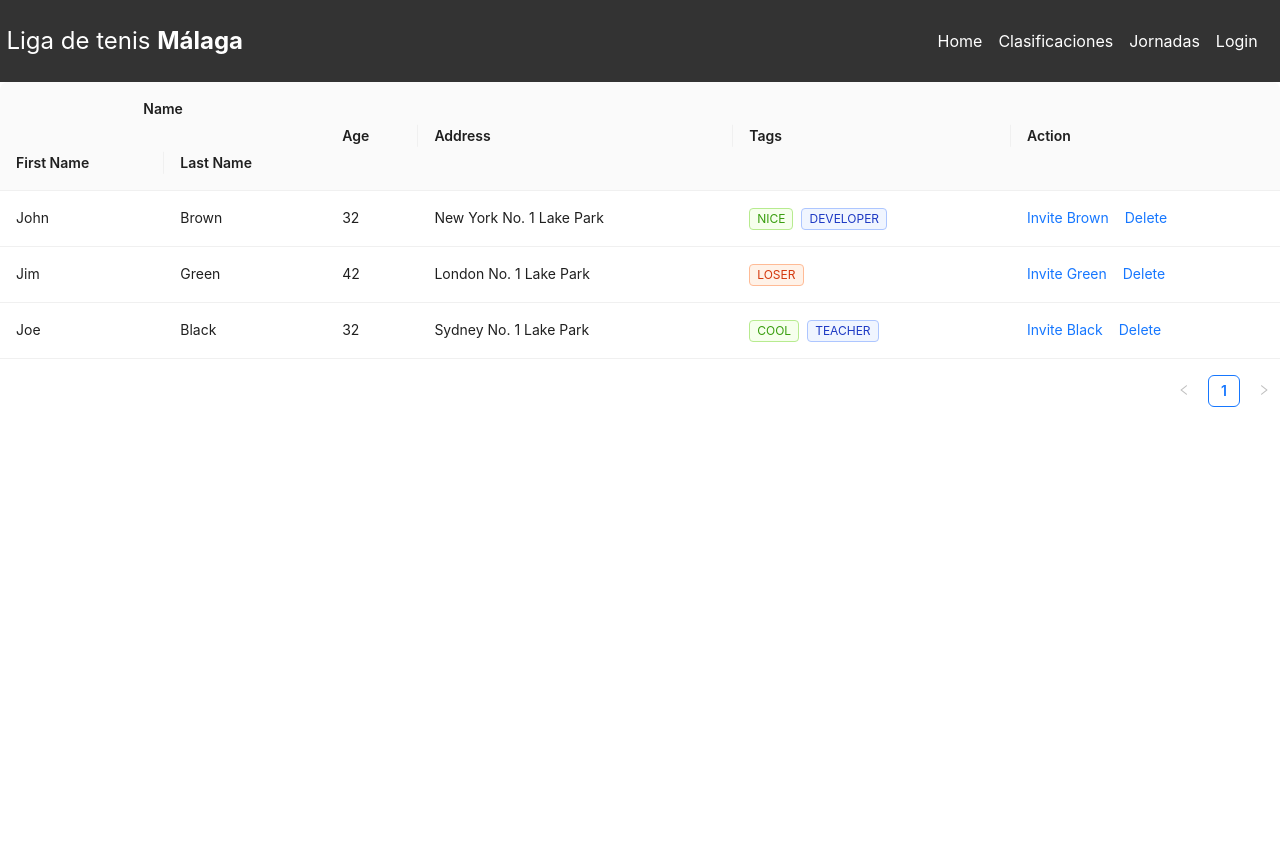
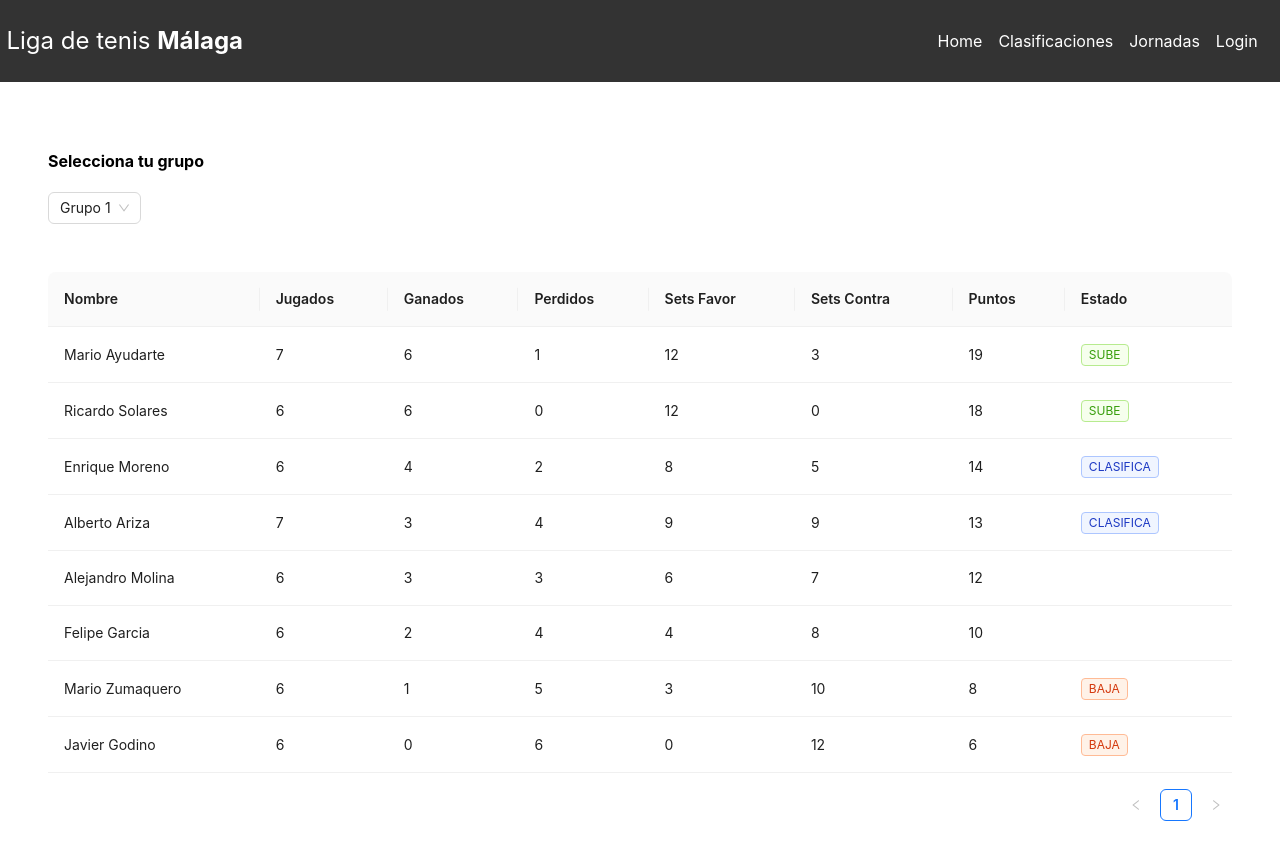
Before and after one commit to javigoas/poc, a React (Create React App) app: page /clasif in a window 1280 px wide. Shown: the top 860 px of the page. Before the commit the page ends 800 px from the top, so only its background shows below. Built offline with nearby package versions, Linux system fonts and the light colour scheme.

Commit message:
clasif ready

```diff
--- a/src/App.js
+++ b/src/App.js
@@ -1,4 +1,4 @@
-import React from 'react';
+import React, {useState} from 'react';
 import './App.css';
 import { BrowserRouter as Router, Route, Routes } from 'react-router-dom';
 import Navbar from './components/Navbar';
@@ -9,18 +9,21 @@ import LoginModal from './components/LoginModal';
 import styled from 'styled-components';
 
 function App() {
+  const [isClicked, setIsClicked] = useState(false);
 
+  const handleBurguerClick = () => {
+    setIsClicked(!isClicked);
+  };
 
-
-  return (
+ return (
     <Router>
       <StyledWrapper>
         <Navbar />
         <Routes>
-          <Route path="/" element={<Home/>} />
-          <Route path="/clasif" element={<Clasificaciones/>} />
-          <Route path="/jornadas" element={<Jornadas/>} />
-          <Route path="/login-modal" element={<LoginModal/>} />
+          <Route path="/" element={<Home clicked={isClicked}/>} />
+          <Route path="/clasif" element={<Clasificaciones clicked={isClicked}/>} />
+          <Route path="/jornadas" element={<Jornadas clicked={isClicked}/>} />
+          <Route path="/login-modal" element={<LoginModal clicked={isClicked}/>} />
         </Routes>
       </StyledWrapper>
     </Router>
--- a/src/components/BurguerButton.jsx
+++ b/src/components/BurguerButton.jsx
@@ -18,7 +18,7 @@ function BurguerButton(props) {
 export default BurguerButton
 
 const Burguer = styled.div`
-z-index: 5;
+z-index: -1;
   /* nav-icon-5 */
 .nav-icon-5{
   width: 35px;
--- a/src/components/Clasificaciones.jsx
+++ b/src/components/Clasificaciones.jsx
@@ -1,74 +1,330 @@
-import React, { Component } from 'react'
+import React, { useState } from 'react'
 import FlagContext from '../contexts/FlagContext';
 import styled from 'styled-components';
-import { Space, Table, Tag } from 'antd';
+import { Space, Table, Tag, Select } from 'antd';
+import { DownOutlined } from '@ant-design/icons';
 
-const containerDiv = styled.div`
-  z-index: 0
-`
-const { Column, ColumnGroup } = Table;
+const { Column } = Table;
 
-interface DataType {
-  key: React.Key;
-  firstName: string;
-  lastName: string;
-  age: number;
-  address: string;
-  tags: string[];
-}
+const dataClasif = [
+        {
+          grupo: 1,
+          nombre: "Mario Ayudarte",
+          partidosJugados: 7,
+          partidosGanados: 6,
+          partidosPerdidos: 1,
+          setsAFavor: 12,
+          setsEnContra: 3,
+          puntos: 19,
+          tags: ['sube']
+        },{
+          grupo: 1,
+          nombre: "Ricardo Solares",
+          partidosJugados: 6,
+          partidosGanados: 6,
+          partidosPerdidos: 0,
+          setsAFavor: 12,
+          setsEnContra: 0,
+          puntos: 18,
+          tags: ['sube']
+        },{
+          grupo: 1,
+          nombre: "Enrique Moreno",
+          partidosJugados: 6,
+          partidosGanados: 4,
+          partidosPerdidos: 2,
+          setsAFavor: 8,
+          setsEnContra: 5,
+          puntos: 14,
+          tags: ['clasifica']
+        },
+        {
+          grupo: 1,
+          nombre: "Alberto Ariza",
+          partidosJugados: 7,
+          partidosGanados: 3,
+          partidosPerdidos: 4,
+          setsAFavor: 9,
+          setsEnContra: 9,
+          puntos: 13,
+          tags: ['clasifica']
+        },
+        {
+          grupo: 1,
+          nombre: "Alejandro Molina",
+          partidosJugados: 6,
+          partidosGanados: 3,
+          partidosPerdidos: 3,
+          setsAFavor: 6,
+          setsEnContra: 7,
+          puntos: 12,
+          tags: []
+        },
+        {
+          grupo: 1,
+          nombre: "Felipe Garcia",
+          partidosJugados: 6,
+          partidosGanados: 2,
+          partidosPerdidos: 4,
+          setsAFavor: 4,
+          setsEnContra: 8,
+          puntos: 10,
+          tags: []
+        },
+        {
+          grupo: 1,
+          nombre: "Mario Zumaquero",
+          partidosJugados: 6,
+          partidosGanados: 1,
+          partidosPerdidos: 5,
+          setsAFavor: 3,
+          setsEnContra: 10,
+          puntos: 8,
+          tags: ['baja']
+        },
+        {
+          grupo: 1,
+          nombre: "Javier Godino",
+          partidosJugados: 6,
+          partidosGanados: 0,
+          partidosPerdidos: 6,
+          setsAFavor: 0,
+          setsEnContra: 12,
+          puntos: 6,
+          tags: ['baja']
+        },{
+          grupo: 2,
+          nombre: "Pedro Caro",
+          partidosJugados: 7,
+          partidosGanados: 6,
+          partidosPerdidos: 1,
+          setsAFavor: 12,
+          setsEnContra: 3,
+          puntos: 19,
+          tags: ['sube']
+        },{
+          grupo: 2,
+          nombre: "Jose Gomez",
+          partidosJugados: 6,
+          partidosGanados: 6,
+          partidosPerdidos: 0,
+          setsAFavor: 12,
+          setsEnContra: 0,
+          puntos: 18,
+          tags: ['sube']
+        },{
+          grupo: 2,
+          nombre: "Tete Moreno",
+          partidosJugados: 6,
+          partidosGanados: 4,
+          partidosPerdidos: 2,
+          setsAFavor: 8,
+          setsEnContra: 5,
+          puntos: 14,
+          tags: ['clasifica']
+        },
+        {
+          grupo: 2,
+          nombre: "Luca Modric",
+          partidosJugados: 7,
+          partidosGanados: 3,
+          partidosPerdidos: 4,
+          setsAFavor: 9,
+          setsEnContra: 9,
+          puntos: 13,
+          tags: ['clasifica']
+        },
+        {
+          grupo: 2,
+          nombre: "Arda Guller",
+          partidosJugados: 6,
+          partidosGanados: 3,
+          partidosPerdidos: 3,
+          setsAFavor: 6,
+          setsEnContra: 7,
+          puntos: 12,
+          tags: []
+        },
+        {
+          grupo: 2,
+          nombre: "Fernando Caro",
+          partidosJugados: 6,
+          partidosGanados: 2,
+          partidosPerdidos: 4,
+          setsAFavor: 4,
+          setsEnContra: 8,
+          puntos: 10,
+          tags: []
+        },
+        {
+          grupo: 2,
+          nombre: "Manu Prieto",
+          partidosJugados: 6,
+          partidosGanados: 1,
+          partidosPerdidos: 5,
+          setsAFavor: 3,
+          setsEnContra: 10,
+          puntos: 8,
+          tags: ['baja']
+        },
+        {
+          grupo: 2,
+          nombre: "Jose San",
+          partidosJugados: 6,
+          partidosGanados: 0,
+          partidosPerdidos: 6,
+          setsAFavor: 0,
+          setsEnContra: 12,
+          puntos: 6,
+          tags: ['baja']
+        },{
+          grupo: 3,
+          nombre: "Take Kubo",
+          partidosJugados: 7,
+          partidosGanados: 6,
+          partidosPerdidos: 1,
+          setsAFavor: 12,
+          setsEnContra: 3,
+          puntos: 19,
+          tags: ['sube']
+        },{
+          grupo: 3,
+          nombre: "Pepe Martin",
+          partidosJugados: 6,
+          partidosGanados: 6,
+          partidosPerdidos: 0,
+          setsAFavor: 12,
+          setsEnContra: 0,
+          puntos: 18,
+          tags: ['sube']
+        },{
+          grupo: 3,
+          nombre: "Fran Moreno",
+          partidosJugados: 6,
+          partidosGanados: 4,
+          partidosPerdidos: 2,
+          setsAFavor: 8,
+          setsEnContra: 5,
+          puntos: 14,
+          tags: ['clasifica']
+        },
+        {
+          grupo: 3,
+          nombre: "Luis Cruz",
+          partidosJugados: 7,
+          partidosGanados: 3,
+          partidosPerdidos: 4,
+          setsAFavor: 9,
+          setsEnContra: 9,
+          puntos: 13,
+          tags: ['clasifica']
+        },
+        {
+          grupo: 3,
+          nombre: "Miguel Cervantes",
+          partidosJugados: 6,
+          partidosGanados: 3,
+          partidosPerdidos: 3,
+          setsAFavor: 6,
+          setsEnContra: 7,
+          puntos: 12,
+          tags: []
+        },
+        {
+          grupo: 3,
+          nombre: "Felipe Sesto",
+          partidosJugados: 6,
+          partidosGanados: 2,
+          partidosPerdidos: 4,
+          setsAFavor: 4,
+          setsEnContra: 8,
+          puntos: 10,
+          tags: []
+        },
+        {
+          grupo: 3,
+          nombre: "Camilo Cuarto",
+          partidosJugados: 6,
+          partidosGanados: 1,
+          partidosPerdidos: 5,
+          setsAFavor: 3,
+          setsEnContra: 10,
+          puntos: 8,
+          tags: ['baja']
+        },
+        {
+          grupo: 3,
+          nombre: "Tomas Contreras",
+          partidosJugados: 6,
+          partidosGanados: 0,
+          partidosPerdidos: 6,
+          setsAFavor: 0,
+          setsEnContra: 12,
+          puntos: 6,
+          tags: ['baja']
+        }
 
-const data: DataType[] = [
-  {
-    key: '1',
-    firstName: 'John',
-    lastName: 'Brown',
-    age: 32,
-    address: 'New York No. 1 Lake Park',
-    tags: ['nice', 'developer'],
-  },
-  {
-    key: '2',
-    firstName: 'Jim',
-    lastName: 'Green',
-    age: 42,
-    address: 'London No. 1 Lake Park',
-    tags: ['loser'],
-  },
-  {
-    key: '3',
-    firstName: 'Joe',
-    lastName: 'Black',
-    age: 32,
-    address: 'Sydney No. 1 Lake Park',
-    tags: ['cool', 'teacher'],
-  },
-];
+    ]
+
+const Clasificaciones = () => {
+  const [selectedLiga, setSelectedLiga] = useState(1);
+
+  const labelRender = (props) => {
+    const { label, value } = props;
+    if (label) {
+      const valorNumerico = parseInt(value.split(" ")[1]);
+      setSelectedLiga(valorNumerico);
+      return value;
+    }
+    return <span>Selecciona tu liga</span>;
+  };
 
 
-export class Clasificaciones extends Component {
-  static propTypes = {}
 
-  render() {
-    const userLoged = FlagContext;
-    console.log("UserLogged", userLoged)
+const uniqueGroups = [...new Set(dataClasif.map(item => item.grupo))]
+
+const options = uniqueGroups.map((value, index) => ({
+  label: `Grupo ${index + 1}`,
+  value: `Grupo ${index + 1}`,
+}));
+
+const jsonObject = JSON.stringify(options);
+
+  const userLoged = FlagContext;
+  console.log("UserLogged", userLoged)
     return (
-      <containerDiv>
-        <Table dataSource={data}>
-          <ColumnGroup title="Name">
-            <Column title="First Name" dataIndex="firstName" key="firstName" />
-            <Column title="Last Name" dataIndex="lastName" key="lastName" />
-          </ColumnGroup>
-          <Column title="Age" dataIndex="age" key="age" />
-          <Column title="Address" dataIndex="address" key="address" />
+      <ClasifWraper>
+        <ContainerDropdownDiv>
+          <h4>Selecciona tu grupo</h4>
+          <ContainerSelect>
+            <Select
+              labelRender={labelRender}
+              defaultValue="Grupo 1"
+              style={{
+                width: '100%',
+              }}
+              options={options}
+            />
+          </ContainerSelect>
+        </ContainerDropdownDiv>
+
+        <Table dataSource={dataClasif.filter(item => item.grupo===selectedLiga)} pagination="false">
+          <Column title="Nombre" dataIndex="nombre" key="nombre" />
+          <Column title="Jugados" dataIndex="partidosJugados" key="partidosJugados" />
+          <Column title="Ganados" dataIndex="partidosGanados" key="partidosGanados" />
+          <Column title="Perdidos" dataIndex="partidosPerdidos" key="partidosPerdidos" />
+          <Column title="Sets Favor" dataIndex="setsAFavor" key="setsAFavor" />
+          <Column title="Sets Contra" dataIndex="setsEnContra" key="setsEnContra" />
+          <Column title="Puntos" dataIndex="puntos" key="puntos" />
           <Column
-            title="Tags"
+            title="Estado"
             dataIndex="tags"
             key="tags"
-            render={(tags: string[]) => (
+            render={(tags) => (
               <>
                 {tags.map((tag) => {
                   let color = tag.length > 5 ? 'geekblue' : 'green';
-                  if (tag === 'loser') {
+                  if (tag === 'baja') {
                     color = 'volcano';
                   }
                   return (
@@ -80,20 +336,25 @@ export class Clasificaciones extends Component {
               </>
             )}
           />
-          <Column
-            title="Action"
-            key="action"
-            render={(_: any, record: DataType) => (
-              <Space size="middle">
-                <a>Invite {record.lastName}</a>
-                <a>Delete</a>
-              </Space>
-            )}
-          />
         </Table>
-      </containerDiv>
+      </ClasifWraper>
     )
   }
-}
+
 
 export default Clasificaciones
+
+const ClasifWraper = styled.div`
+  display: flex;
+  flex-direction: column;
+  padding: 3em;
+`
+const ContainerDropdownDiv = styled.div`
+  display: flex;
+  flex-direction: column;
+  padding-bottom: 3em;
+`
+
+const ContainerSelect = styled.div`
+  width: fit-content;
+`
--- a/src/components/LoginModal.jsx
+++ b/src/components/LoginModal.jsx
@@ -1,6 +1,11 @@
 import React, { Component } from 'react'
 import { LockOutlined, UserOutlined } from '@ant-design/icons';
 import { Button, Checkbox, Form, Input } from 'antd';
+import styled from 'styled-components';
+
+const customDiv = styled.div`
+  z-index:1
+`
 
 const onFinish = (values: any) => {
   console.log('Received values of form: ', values);
```
Also changed, not shown: src/components/Home.jsx (+12 -3 lines), src/components/Jornadas.jsx (+6 -1 lines), src/components/Navbar.jsx (+7 -3 lines).
